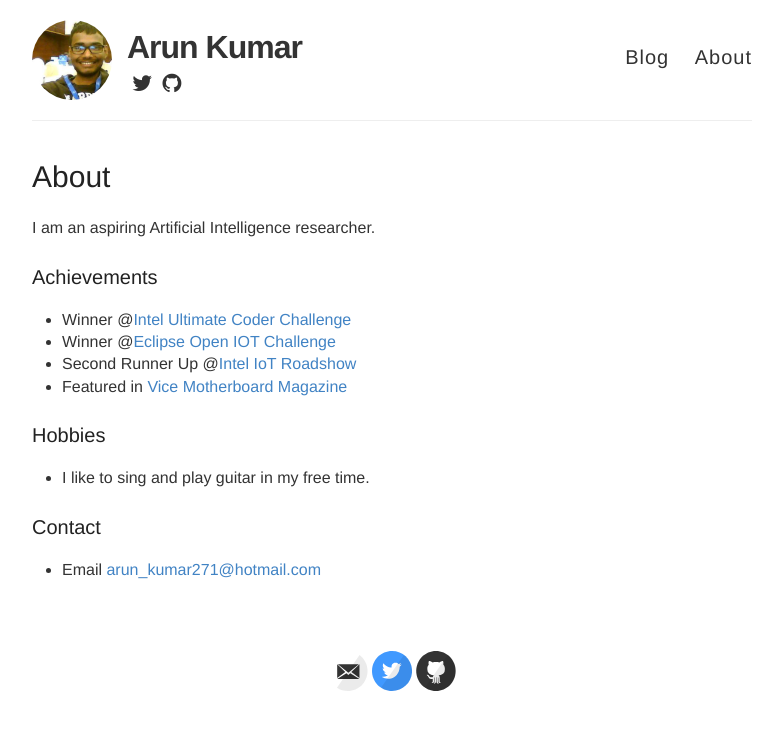
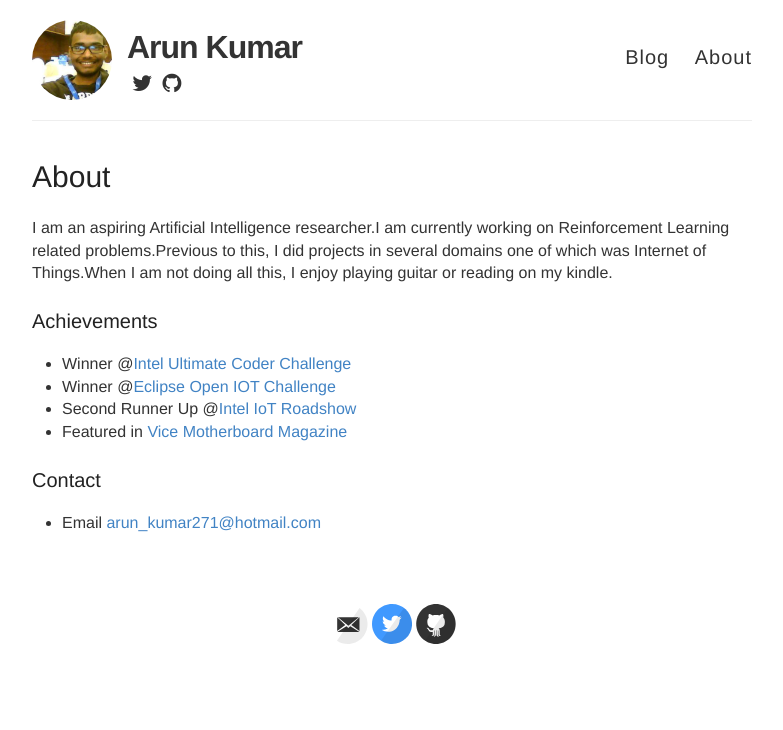
Before and after one commit to ioarun/ioarun.github.io, a Jekyll site: the page built from about.md, in a window 1280 px wide. Shown: the top 730 px of the page, without its empty margins (248-1031 px from the left). Built offline with Jekyll 4.4.1, drawn with Linux system fonts in a browser that asks for light colours; nearby versions of some CDN libraries; some web fonts are replaced.

Commit message:
update blog post

```diff
--- a/about.md
+++ b/about.md
@@ -4,7 +4,7 @@ title: About
 permalink: /about/
 ---
 
-I am an aspiring Artificial Intelligence researcher.
+I am an aspiring Artificial Intelligence researcher.I am currently working on Reinforcement Learning related problems.Previous to this, I did projects in several domains one of which was Internet of Things.When I am not doing all this, I enjoy playing guitar or reading on my kindle.
 
 ### Achievements
 
@@ -13,10 +13,6 @@ I am an aspiring Artificial Intelligence researcher.
 * Second Runner Up @[Intel IoT Roadshow](https://drive.google.com/file/d/0ByuvNaTkATl-MUlRWnh4Nl9uaVE/view?usp=sharing)
 * Featured in [Vice Motherboard Magazine](http://motherboard.vice.com/blog/a-cognitive-healthcare-system-is-changing-medical-practices-in-remote-areas)
 
-### Hobbies
-
-* I like to sing and play guitar in my free time.
-
 ### Contact
 
 * Email [arun_kumar271@hotmail.com](mailto:arun_kumar271@hotmail.com)
```
Also changed, not shown: _posts/2017-01-15-htm.md (+4 -3 lines).
